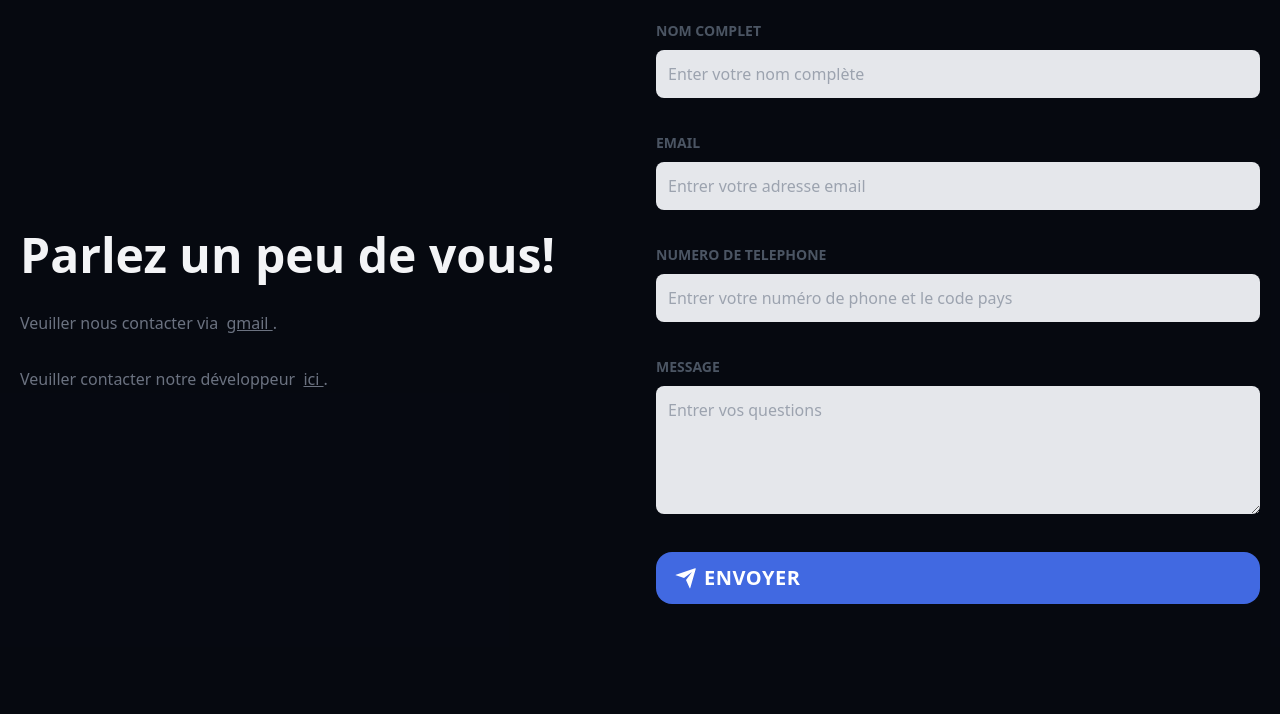
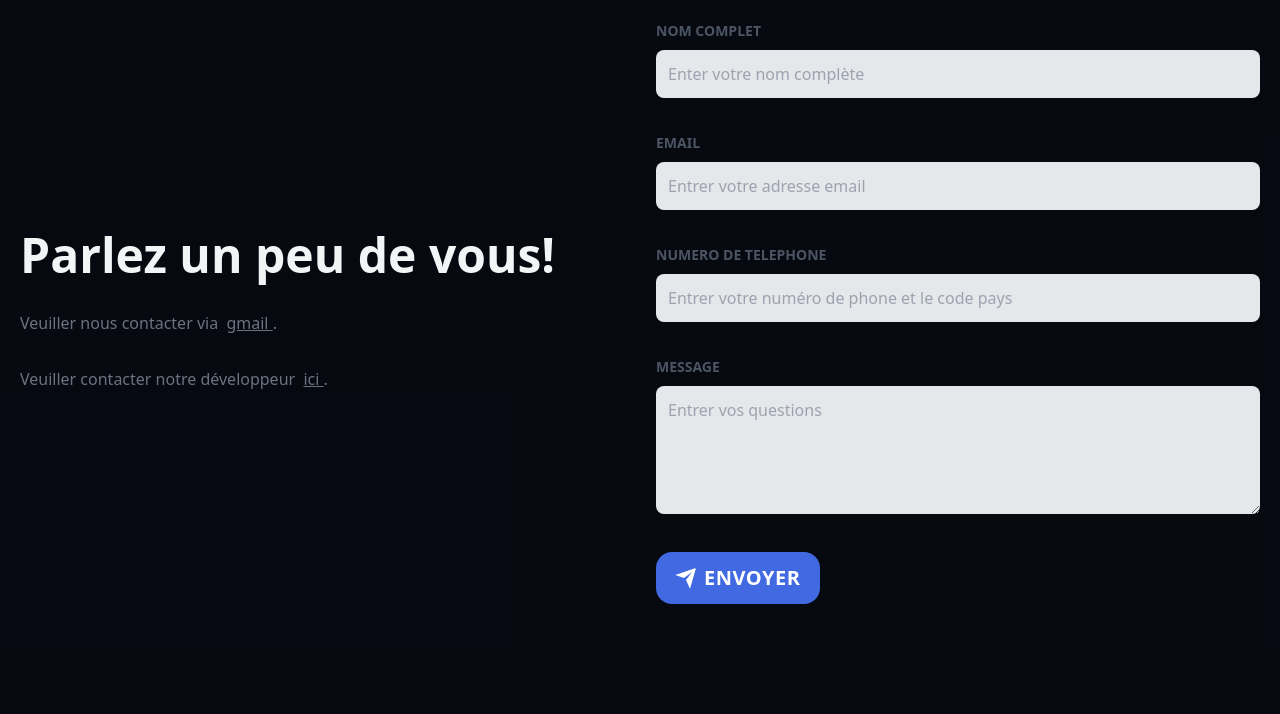
Before and after one commit to Inssa1234/hacking_course, a plain HTML site: page index.html in a window 1280 px wide. Shown: the part 878-1592 px from the top of the page. Drawn offline with Linux system fonts and the light colour scheme.

Commit message:
Update index.html

```diff
--- a/index.html
+++ b/index.html
@@ -201,7 +201,7 @@
                 placeholder="Entrer vos questions" name="message" required></textarea>
             </div>
             <div class="mt-8">
-              <button id="btnmd1" class="uppercase text-sm font-bold tracking-wide bg-indigo-500 text-gray-100 p-3 rounded-lg w-full focus:outline-none focus:shadow-outline hover:bg-indigo-700">
+              <button id="btnmd1" class="uppercase text-sm font-bold tracking-wide bg-indigo-500 text-gray-100 p-3 rounded-lg focus:outline-none focus:shadow-outline hover:bg-indigo-700">
                 <div class="svg-wrapper-1">
                   <div class="svg-wrapper">
                     <svg
```
